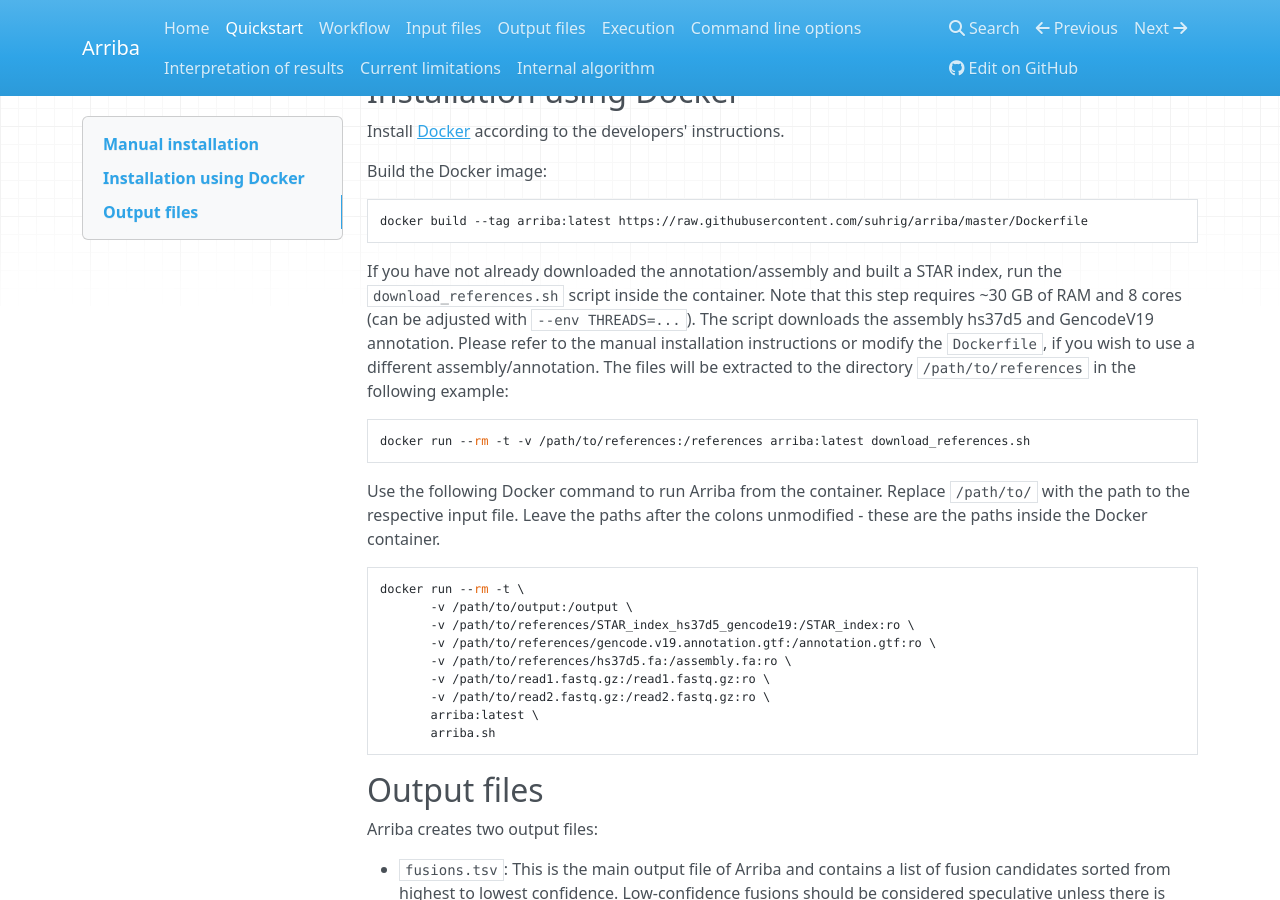
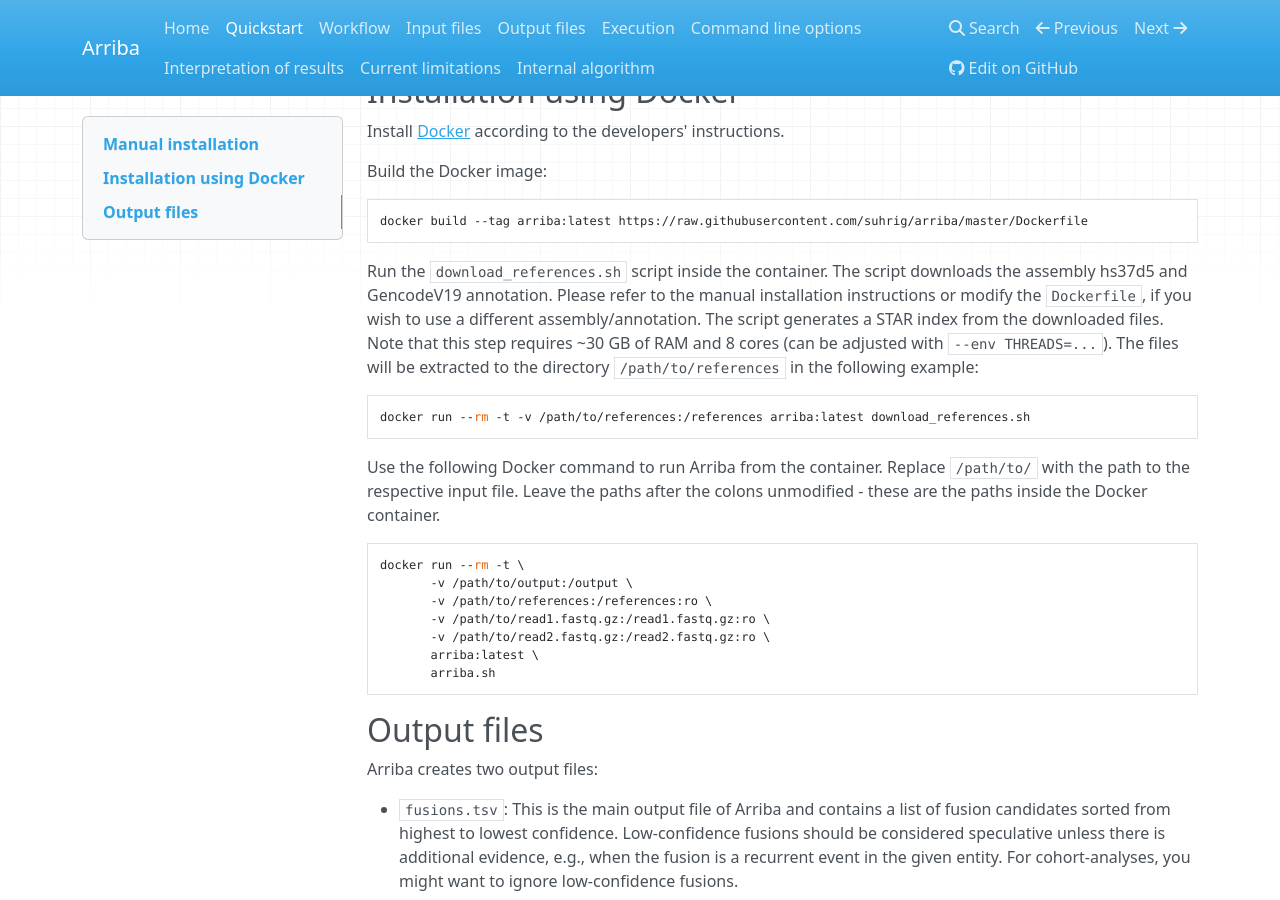
Before and after one commit to suhrig/arriba, an MkDocs documentation site: the page built from documentation/quickstart.md, in a window 1280 px wide and 900 px high, scrolled down 974 px. Built offline with MkDocs 1.6.1, drawn with Linux system fonts in a browser that asks for light colours; nearby versions of some CDN libraries; old or Windows-style settings are respelled for this version of MkDocs.

Commit message:
update Docker instructions in manual

````diff
--- a/documentation/quickstart.md
+++ b/documentation/quickstart.md
@@ -44,8 +44,7 @@
 ```bash
 docker build --tag arriba:latest https://raw.githubusercontent.com/suhrig/arriba/master/Dockerfile
 ```
-
-If you have not already downloaded the annotation/assembly and built a STAR index, run the `download_references.sh` script inside the container. Note that this step requires ~30 GB of RAM and 8 cores (can be adjusted with `--env THREADS=...`). The script downloads the assembly hs37d5 and GencodeV19 annotation. Please refer to the manual installation instructions or modify the `Dockerfile`, if you wish to use a different assembly/annotation. The files will be extracted to the directory `/path/to/references` in the following example:
+Run the `download_references.sh` script inside the container. The script downloads the assembly hs37d5 and GencodeV19 annotation. Please refer to the manual installation instructions or modify the `Dockerfile`, if you wish to use a different assembly/annotation. The script generates a STAR index from the downloaded files. Note that this step requires ~30 GB of RAM and 8 cores (can be adjusted with `--env THREADS=...`). The files will be extracted to the directory `/path/to/references` in the following example:
 
 ```bash
 docker run --rm -t -v /path/to/references:/references arriba:latest download_references.sh
@@ -56,9 +55,7 @@
 ```bash
 docker run --rm -t \
        -v /path/to/output:/output \
-       -v /path/to/references/STAR_index_hs37d5_gencode19:/STAR_index:ro \
-       -v /path/to/references/gencode.v19.annotation.gtf:/annotation.gtf:ro \
-       -v /path/to/references/hs37d5.fa:/assembly.fa:ro \
+       -v /path/to/references:/references:ro \
        -v /path/to/read1.fastq.gz:/read1.fastq.gz:ro \
        -v /path/to/read2.fastq.gz:/read2.fastq.gz:ro \
        arriba:latest \
````
